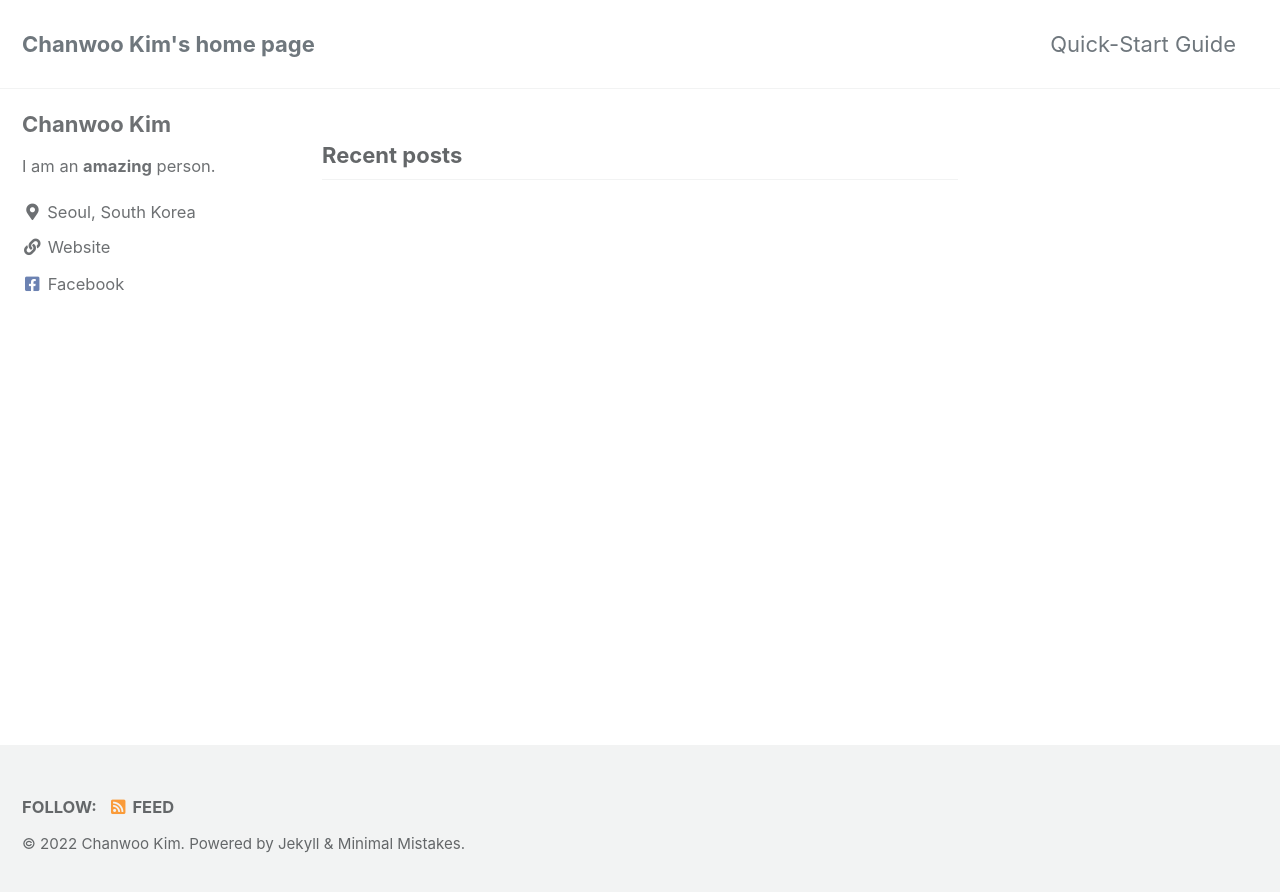
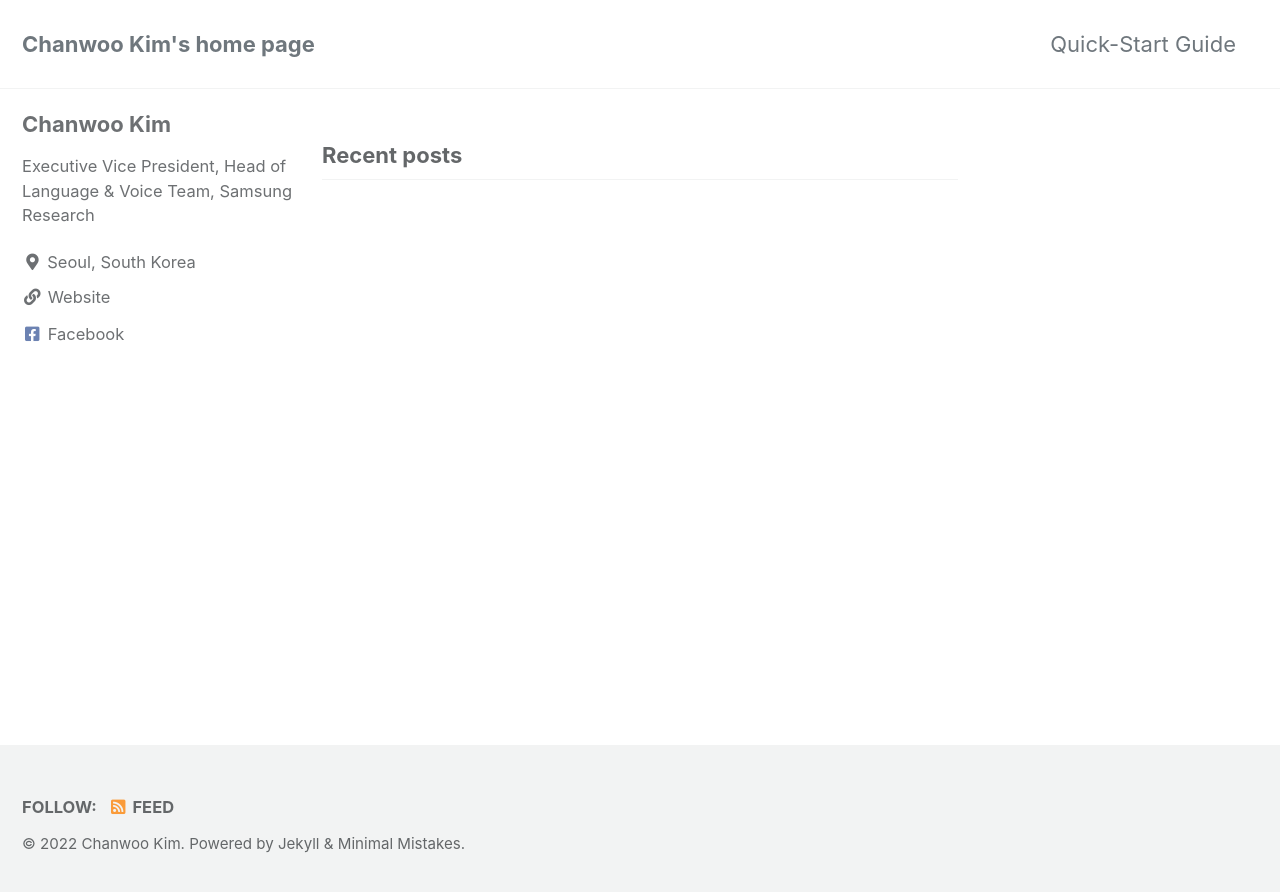
Before and after one commit to chanwcom/chanwcom.github.io, a Jekyll site: the page built from index.html, in a window 1280 px wide. Shown: the top 892 px of the page. Built offline with Jekyll 4.4.1, drawn with Linux system fonts in a browser that asks for light colours; cached includes are drawn as plain includes; the list of posts is cut into pages by our own code.

Commit message:
Update config

```diff
--- a/_config.yml
+++ b/_config.yml
@@ -104,7 +104,7 @@ analytics:
 author:
   name             : "Chanwoo Kim"
   avatar           : # path of avatar image, e.g. "/assets/images/bio-photo.jpg"
-  bio              : "I am an **amazing** person."
+  bio              : "Executive Vice President, Head of Language & Voice Team, Samsung Research"
   location         : "Seoul, South Korea"
   email            :
   links:
```
